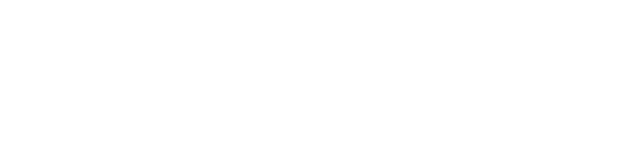
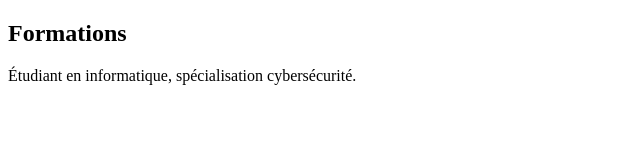
Before and after one commit to scardjihokin/mon-cv, a plain HTML site: page index.html in a window 1280 px wide. Shown: the whole page, without its empty margins (0-640 px from the left). Drawn offline with Linux system fonts and the light colour scheme.

Commit message:
mise en place de la section formations

```diff
--- a/index.html
+++ b/index.html
@@ -7,6 +7,9 @@
     <link rel="stylesheet" href="style.css">
 </head>
 <body>
-
+    <div class="section">
+        <h2>Formations</h2>
+        <p>Étudiant en informatique, spécialisation cybersécurité.</p>
+    </div>
 </body>
 </html>
```
